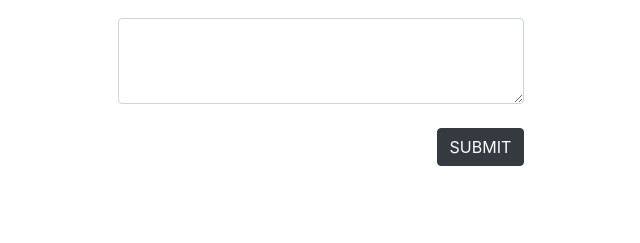
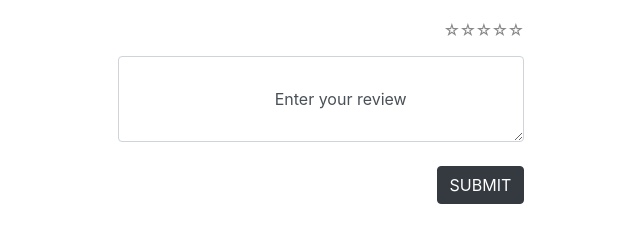
Before and after one commit to fantasy-is-absent/weiverkoob, a Flask app: template app/templates/viewBook.html in a window 1280 px wide; the page is wider, and only the part inside the window is pictured. Shown: the part 222-465 px from the top of that part, without its empty margins (319-959 px from the left). Run offline with Flask 2, Linux system fonts and the light colour scheme; the template is opened without the code that fills it, so the values that code supplies are empty; parts of the project's set-up code (start-up, migrations or seed data) failed here and were passed over; some libraries are stand-ins or nearby versions.

Commit message:
add view rating

```diff
--- /dev/null
+++ b/app/static/css/ratingStar.css
@@ -0,0 +1,53 @@
+@charset "UTF-8";
+.star-cb-group {
+  /* remove inline-block whitespace */
+  font-size: 0;
+  /* flip the order so we can use the + and ~ combinators */
+  unicode-bidi: bidi-override;
+  direction: rtl;
+  /* the hidden clearer */
+}
+.star-cb-group * {
+  font-size: 1rem;
+}
+.star-cb-group > input {
+  display: none;
+}
+.star-cb-group > input + label {
+  /* only enough room for the star */
+  display: inline-block;
+  overflow: hidden;
+  text-indent: 9999px;
+  width: 1em;
+  white-space: nowrap;
+  cursor: pointer;
+}
+.star-cb-group > input + label:before {
+  display: inline-block;
+  text-indent: -9999px;
+  content: "☆";
+  color: #888;
+}
+.star-cb-group > input:checked ~ label:before, .star-cb-group > input + label:hover ~ label:before, .star-cb-group > input + label:hover:before {
+  content: "★";
+  color: #e52;
+  text-shadow: 0 0 1px #333;
+}
+.star-cb-group > .star-cb-clear + label {
+  text-indent: -9999px;
+  width: .5em;
+  margin-left: -.5em;
+}
+.star-cb-group > .star-cb-clear + label:before {
+  width: .5em;
+}
+.star-cb-group:hover > input + label:before {
+  content: "☆";
+  color: #888;
+  text-shadow: none;
+}
+.star-cb-group:hover > input + label:hover ~ label:before, .star-cb-group:hover > input + label:hover:before {
+  content: "★";
+  color: #e52;
+  text-shadow: 0 0 5px #333;
+}
--- a/app/templates/viewBook.html
+++ b/app/templates/viewBook.html
@@ -36,7 +36,20 @@
 				</div>
 			{% endif %}
 			<form method="post">
-				<textarea class="form-control" rows="3" type="text" name="review" placeholder="Enter your review"> </textarea>
+				<fieldset>
+					<link rel="stylesheet" type="text/css" href="{{url_for('static', filename = 'css/ratingStar.css')}}">
+					<span class="star-cb-group">
+						<input type="radio" id="rating-5" name="rating" value="5" /><label for="rating-5">5</label>
+						<input type="radio" id="rating-4" name="rating" value="4" /><label for="rating-4">4</label>
+						<input type="radio" id="rating-3" name="rating" value="3" /><label for="rating-3">3</label>
+						<input type="radio" id="rating-2" name="rating" value="2" /><label for="rating-2">2</label>
+						<input type="radio" id="rating-1" name="rating" value="1" /><label for="rating-1">1</label>
+						<input type="radio" id="rating-0" name="rating" value="0" class="star-cb-clear" /><label for="rating-0">0</label>
+					</span>
+				</fieldset>
+				<textarea class="form-control" rows="3" type="text" name="review">
+				Enter your review
+				</textarea>
 				<Br>
 				<button type="submit" class="btn btn-dark">SUBMIT</button>
 			</form>
```
